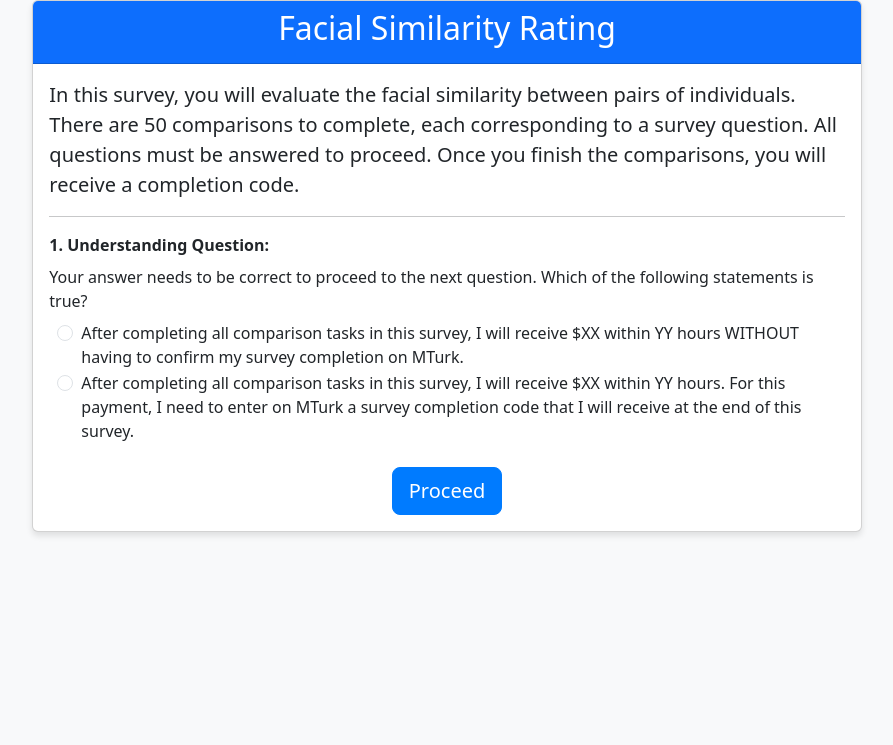
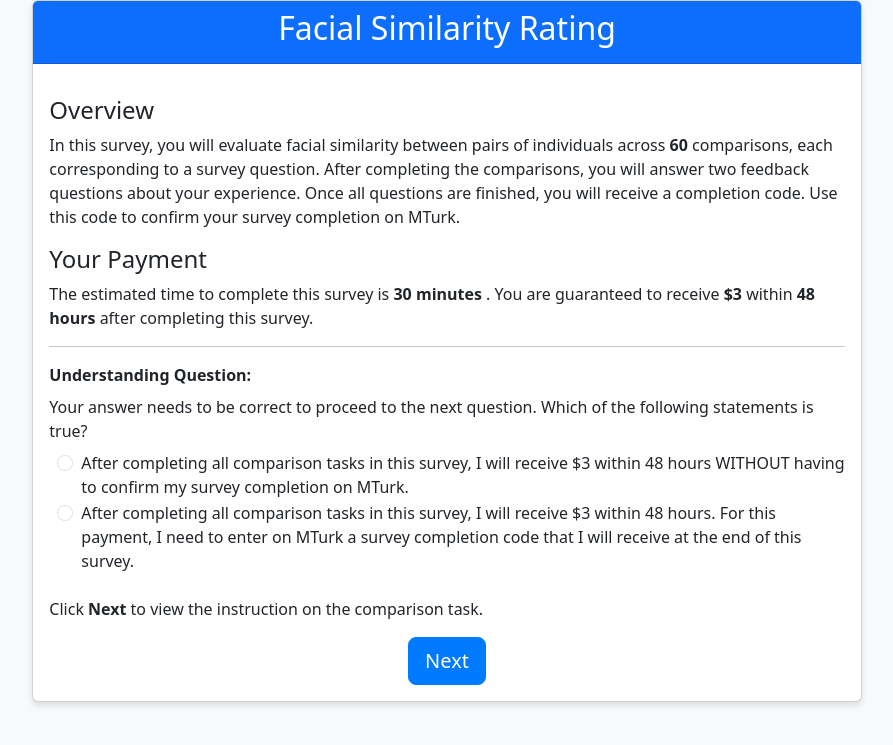
Before and after one commit to psrajoria/SurveyTool, a Flask app: template src/templates/index.html in a window 1280 px wide. Shown: the top 745 px of the page, without its empty margins (193-1086 px from the left). Run offline with Flask 3, Linux system fonts and the light colour scheme; the template is opened without the code that fills it, so the values that code supplies are empty.

Commit message:
Updated htmls

```diff
--- a/src/templates/feedback.html
+++ b/src/templates/feedback.html
@@ -96,7 +96,8 @@
             <p class="mt-4">2. What are your suggestions to improve the survey in general? (for example, instruction,
                 rating scale,
                 survey layout)</p>
-            <textarea class="form-control" name="improvement_suggestions"></textarea><br>
+            <textarea class="form-control" placeholder="Please enter your suggestions"
+                name="improvement_suggestions"></textarea><br>
 
             <button type="submit" class="btn btn-primary">Submit Feedback</button>
         </form>
--- a/src/templates/index.html
+++ b/src/templates/index.html
@@ -97,16 +97,29 @@
                         </div>
                         {% endif %}
                         <p class="lead">
-                            In this survey, you will evaluate the facial similarity between pairs of individuals.
-                            There are 50 comparisons to complete, each corresponding to a survey question. All
-                            questions must be answered to proceed. Once you finish the comparisons, you will receive
-                            a completion code.
+                        <h4>Overview</h4>
+
+                        In this survey, you will evaluate facial similarity between pairs of individuals across
+                        <b>60</b>
+                        comparisons, each corresponding to a survey question. After completing the comparisons, you
+                        will answer two feedback questions about your experience. Once all questions are finished,
+                        you will receive a completion code. Use this code to confirm your survey completion on
+                        MTurk.
+                        </p>
+
+                        <p>
+                        <h4>Your Payment</h4>
+                        The estimated time to complete this survey is <b>30 minutes </b>. You are guaranteed to receive
+                        <b>$3</b>
+                        within <b>48 hours</b> after completing this survey.
+
+
                         </p>
                         <hr>
                         <form method="POST" action="/index" id="questionForm">
                             <div class="mb-4">
                                 <label for="understandingQuestion" class="form-label fw-bold">
-                                    1. Understanding Question:
+                                    Understanding Question:
                                 </label>
                                 <p class="mb-2">
                                     Your answer needs to be correct to proceed to the next question. Which of the
@@ -116,16 +129,19 @@
                                     <input class="form-check-input" type="radio" name="answer" value="incorrect"
                                         id="option1">
                                     <label class="form-check-label" for="option1">
-                                        After completing all comparison tasks in this survey, I will receive $XX within
-                                        YY hours WITHOUT having to confirm my survey completion on MTurk.
+                                        After completing all comparison tasks in this survey, I will receive $3
+                                        within
+                                        48 hours WITHOUT having to confirm my survey completion on MTurk.
                                     </label>
                                 </div>
                                 <div class="form-check">
                                     <input class="form-check-input" type="radio" name="answer" value="correct"
                                         id="option2">
                                     <label class="form-check-label" for="option2">
-                                        After completing all comparison tasks in this survey, I will receive $XX within
-                                        YY hours. For this payment, I need to enter on MTurk a survey completion code
+                                        After completing all comparison tasks in this survey, I will receive $3
+                                        within
+                                        48 hours. For this payment, I need to enter on MTurk a survey completion
+                                        code
                                         that I will receive at the end of this survey.
                                     </label>
                                 </div>
@@ -135,9 +151,11 @@
                                 </div>
                                 {% endif %}
                             </div>
+
+                            <p>Click <b>Next</b> to view the instruction on the comparison task.</p>
                             <div class="text-center">
                                 <button type="submit" class="btn btn-primary btn-lg" {% if error %}disabled{% endif %}>
-                                    Proceed
+                                    Next
                                 </button>
                             </div>
                         </form>
```
Also changed, not shown: src/data/FemFoundersOutOfSample10Fixed.csv (added, +11 -0 lines), src/templates/thankyou.html (+14 -4 lines), src/data/photo_sets.json, src/instance/responses.db, src/templates/sample.html (added), 1 other file.
